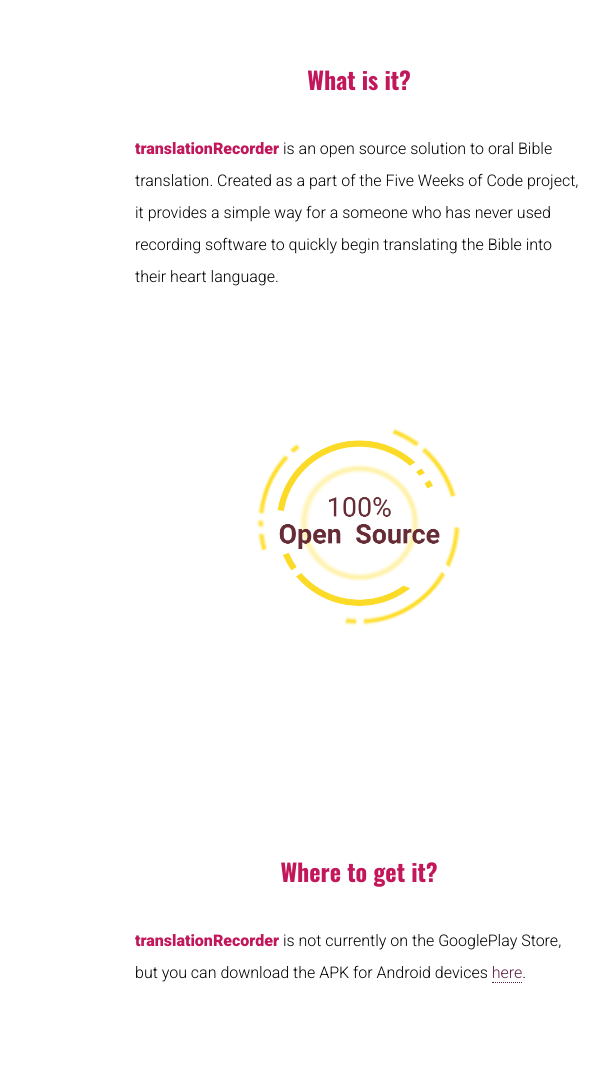
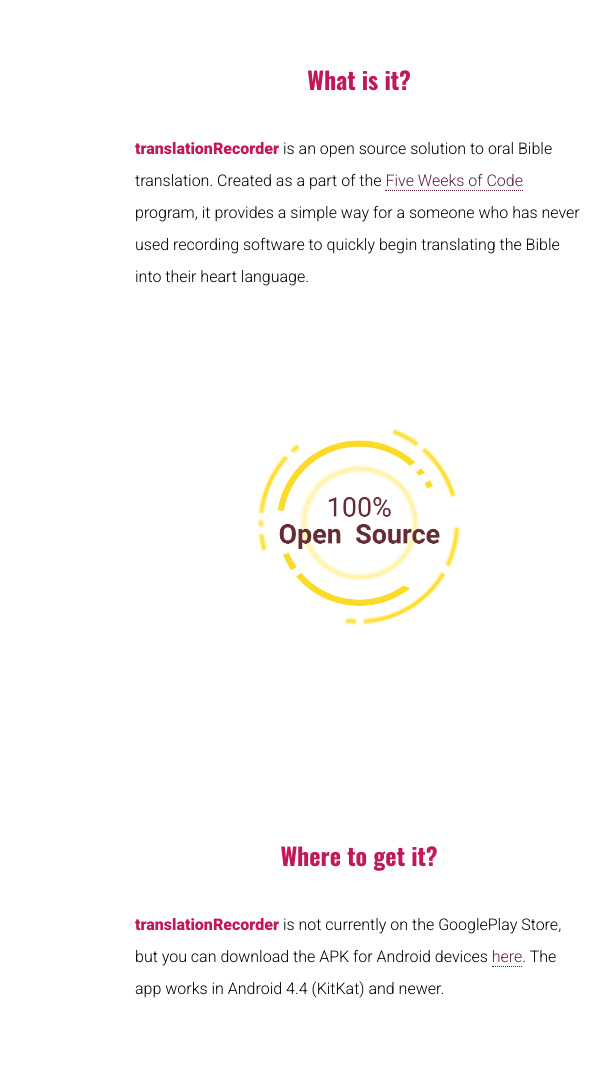
Before and after one commit to WycliffeAssociates/translationRecorderWeb, a website: page index.html in a window 1280 px wide. Shown: the part 680-1768 px from the top of the page, 569-1180 px from the left. Drawn offline with nearby package versions, Linux system fonts and the light colour scheme; files that its build step writes are made by us from their sources; files whose address does not match are found by name.

Commit message:
Update index.html
A few text changes

```diff
--- a/index.html
+++ b/index.html
@@ -72,7 +72,7 @@
                     </div>
                     <div class="info about_info">
                         <h2 class="info_title">What is it?</h2>
-                        <p class="info_par"><span class="keyword">translationRecorder</span> is an open source solution to oral Bible translation. Created as a part of the Five Weeks of Code project, it provides a simple way for a someone who has never used recording software to quickly begin translating the Bible into their heart language.</p>
+                        <p class="info_par"><span class="keyword">translationRecorder</span> is an open source solution to oral Bible translation. Created as a part of the <a href="http://8weeksofcode.org/" target="_blank">Five Weeks of Code</a> program, it provides a simple way for a someone who has never used recording software to quickly begin translating the Bible into their heart language.</p>
                     </div>
                 </div>
             </div>
@@ -98,7 +98,7 @@
                     </div>
                     <div class="info download_info">
                         <h2 class="info_title">Where to get it?</h2>
-                        <p class="info_par"><span class="keyword">translationRecorder</span> is not currently on the GooglePlay Store, but you can download the APK for Android devices <a href="https://github.com/WycliffeAssociates/translationRecorder/releases" target="_blank">here</a>.</p>
+                        <p class="info_par"><span class="keyword">translationRecorder</span> is not currently on the GooglePlay Store, but you can download the APK for Android devices <a href="https://github.com/WycliffeAssociates/translationRecorder/releases" target="_blank">here</a>. The app works in Android 4.4 (KitKat) and newer.</p>
                     </div>
                 </div>
             </div>
```
